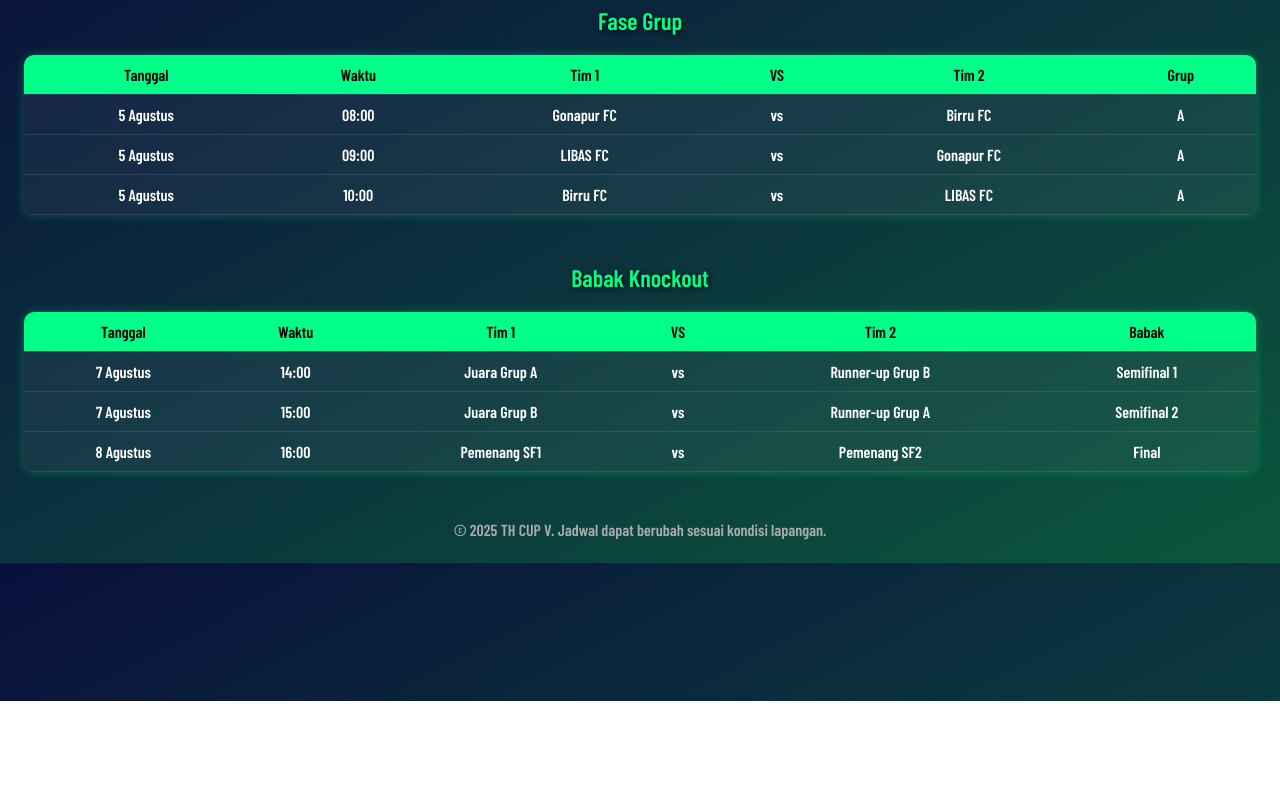
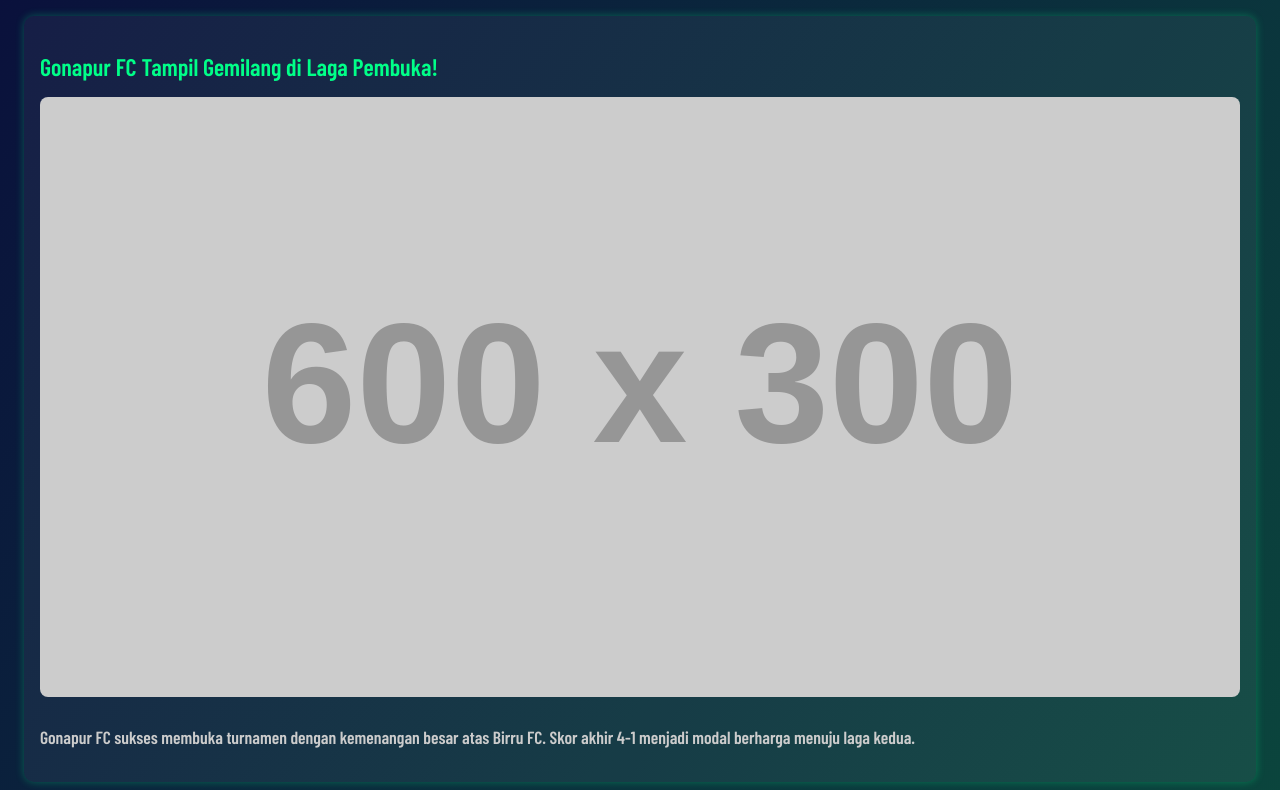
Before and after one commit to ResellerGaming/TUNAS-HARAPAN-CUP-V-2025, a plain HTML site: page berita.html in a window 1280 px wide. Shown: the part 99-889 px from the top of the page. Before the commit the page ends 800 px from the top, so only its background shows below. Drawn offline with nearby package versions, Linux system fonts and the light colour scheme; placeholder pictures from the web are drawn by us.

Commit message:
Update berita.html

```diff
--- a/berita.html
+++ b/berita.html
@@ -2,7 +2,7 @@
 <head>
   <meta charset="UTF-8">
   <meta name="viewport" content="width=device-width, initial-scale=1.0">
-  <title>Jadwal Pertandingan - TH CUP V 2025</title>
+  <title>Berita TH CUP V 2025</title>
   <link href="https://fonts.googleapis.com/css2?family=Barlow+Condensed:wght@600&display=swap" rel="stylesheet">
   <style>
     body {
@@ -11,30 +11,36 @@
       color: white;
       padding: 1rem;
     }
-    h1, h2 {
+    h1 {
       text-align: center;
       color: #00ff88;
       text-shadow: 1px 1px 5px #000;
     }
-    .jadwal {
-      margin-bottom: 3rem;
+    .berita-container {
+      display: flex;
+      flex-direction: column;
+      gap: 1.5rem;
+      margin-top: 2rem;
     }
-    table {
+    .berita {
+      background: rgba(255, 255, 255, 0.05);
+      padding: 1rem;
+      border-radius: 10px;
+      box-shadow: 0 0 8px rgba(0,255,136,0.3);
+    }
+    .berita h2 {
+      color: #00ff88;
+      font-size: 1.5rem;
+      margin-bottom: 0.5rem;
+    }
+    .berita img {
       width: 100%;
-      border-collapse: collapse;
-      background: rgba(255, 255, 255, 0.05);
-      border-radius: 10px;
-      overflow: hidden;
-      box-shadow: 0 0 10px rgba(0,255,136,0.3);
+      border-radius: 8px;
+      margin: 0.5rem 0;
     }
-    th, td {
-      padding: 10px;
-      text-align: center;
-      border-bottom: 1px solid rgba(255,255,255,0.1);
-    }
-    th {
-      background: #00ff88;
-      color: black;
+    .berita p {
+      font-size: 1.1rem;
+      color: #ccc;
     }
     footer {
       margin-top: 3rem;
@@ -44,25 +50,49 @@
   </style>
 </head>
 <body>
-  <h1>Jadwal Pertandingan - TH CUP V 2025</h1>  <div class="jadwal">
-    <h2>Fase Grup</h2>
-    <table>
-      <tr><th>Tanggal</th><th>Waktu</th><th>Tim 1</th><th>VS</th><th>Tim 2</th><th>Grup</th></tr>
-      <tr><td>5 Agustus</td><td>08:00</td><td>Gonapur FC</td><td>vs</td><td>Birru FC</td><td>A</td></tr>
-      <tr><td>5 Agustus</td><td>09:00</td><td>LIBAS FC</td><td>vs</td><td>Gonapur FC</td><td>A</td></tr>
-      <tr><td>5 Agustus</td><td>10:00</td><td>Birru FC</td><td>vs</td><td>LIBAS FC</td><td>A</td></tr>
-      <!-- Tambahkan jadwal lainnya -->
-    </table>
-  </div>  <div class="jadwal">
-    <h2>Babak Knockout</h2>
-    <table>
-      <tr><th>Tanggal</th><th>Waktu</th><th>Tim 1</th><th>VS</th><th>Tim 2</th><th>Babak</th></tr>
-      <tr><td>7 Agustus</td><td>14:00</td><td>Juara Grup A</td><td>vs</td><td>Runner-up Grup B</td><td>Semifinal 1</td></tr>
-      <tr><td>7 Agustus</td><td>15:00</td><td>Juara Grup B</td><td>vs</td><td>Runner-up Grup A</td><td>Semifinal 2</td></tr>
-      <tr><td>8 Agustus</td><td>16:00</td><td>Pemenang SF1</td><td>vs</td><td>Pemenang SF2</td><td>Final</td></tr>
-    </table>
-  </div>  <footer>
-    &copy; 2025 TH CUP V. Jadwal dapat berubah sesuai kondisi lapangan.
+  <h1>Berita Turnamen</h1>  <div class="berita-container" id="beritaList">
+    <!-- Berita akan ditampilkan di sini via JavaScript -->
+  </div>  <script>
+    const beritaList = [
+      {
+        judul: "Gonapur FC Tampil Gemilang di Laga Pembuka!",
+        gambar: "https://via.placeholder.com/600x300.png?text=Gonapur+Menang",
+        isi: "Gonapur FC sukses membuka turnamen dengan kemenangan besar atas Birru FC. Skor akhir 4-1 menjadi modal berharga menuju laga kedua."
+      },
+      {
+        judul: "Pertarungan Sengit Grup A!",
+        gambar: "https://via.placeholder.com/600x300.png?text=Grup+A+Panas",
+        isi: "LIBAS FC berhasil menahan imbang Gonapur FC dalam duel ketat. Grup A semakin seru!"
+      }
+    ];
+
+    const container = document.getElementById("beritaList");
+    beritaList.forEach(b => {
+      const div = document.createElement("div");
+      div.className = "berita";
+      div.innerHTML = `
+        <h2>${b.judul}</h2>
+        <img src="${b.gambar}" alt="${b.judul}" />
+        <p>${b.isi}</p>
+      `;
+      container.appendChild(div);
+    });
+  </script>
+  <div style="text-align: center; margin: 2rem 0;">
+  <a href="index.html" style="
+    background-color: #00ff88;
+    color: #000;
+    padding: 10px 20px;
+    border-radius: 10px;
+    text-decoration: none;
+    font-weight: bold;
+    box-shadow: 0 0 10px #00ff88;
+  ">
+    ⬅ Kembali ke Beranda
+  </a>
+  </div>
+  <footer>
+    &copy; 2025 TH CUP V - Berita & highlight pertandingan.
   </footer>
 </body>
-  </html>
+</html>
```
